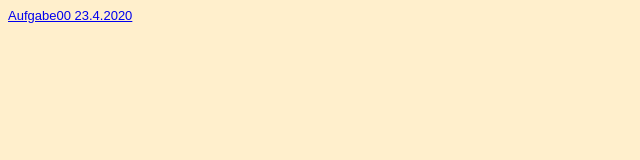
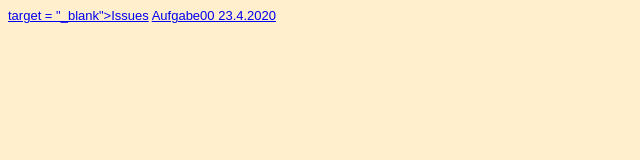
Before and after one commit to CalvinDO/GiS, a plain HTML site: page Steckbrief/steckbrief.htm in a window 1280 px wide. Shown: the whole page, without its empty margins (0-640 px from the left). Drawn offline with Linux system fonts and the light colour scheme.

Commit message:
added issues

```diff
--- a/Steckbrief/steckbrief.htm
+++ b/Steckbrief/steckbrief.htm
@@ -15,7 +15,7 @@
 
 <body>
 	<!-- Hier die Links zu den gelösten Aufgaben einstellen, aktuelle oben, alte stehen lassen! Format: Aufgabenbezeichnung, Datum -->
-	<a href=https://github.com/CalvinDO/GiS/issues></a>
+	<a href=https://github.com/CalvinDO/GiS/issues> target = "_blank">Issues</a>
 	<a href="https://calvindo.github.io/GiS/Aufgabe00/" target="_blank">Aufgabe00 23.4.2020</a>
 
 </body>
```
